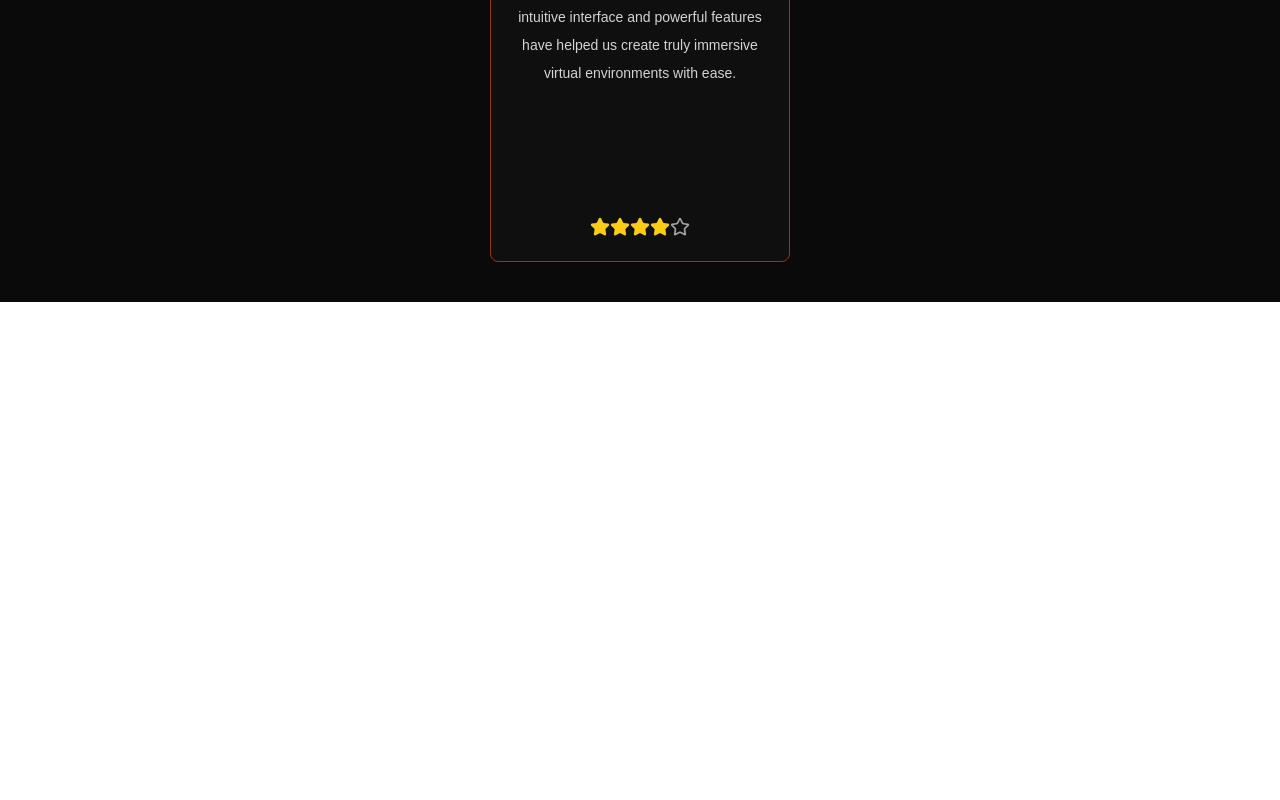
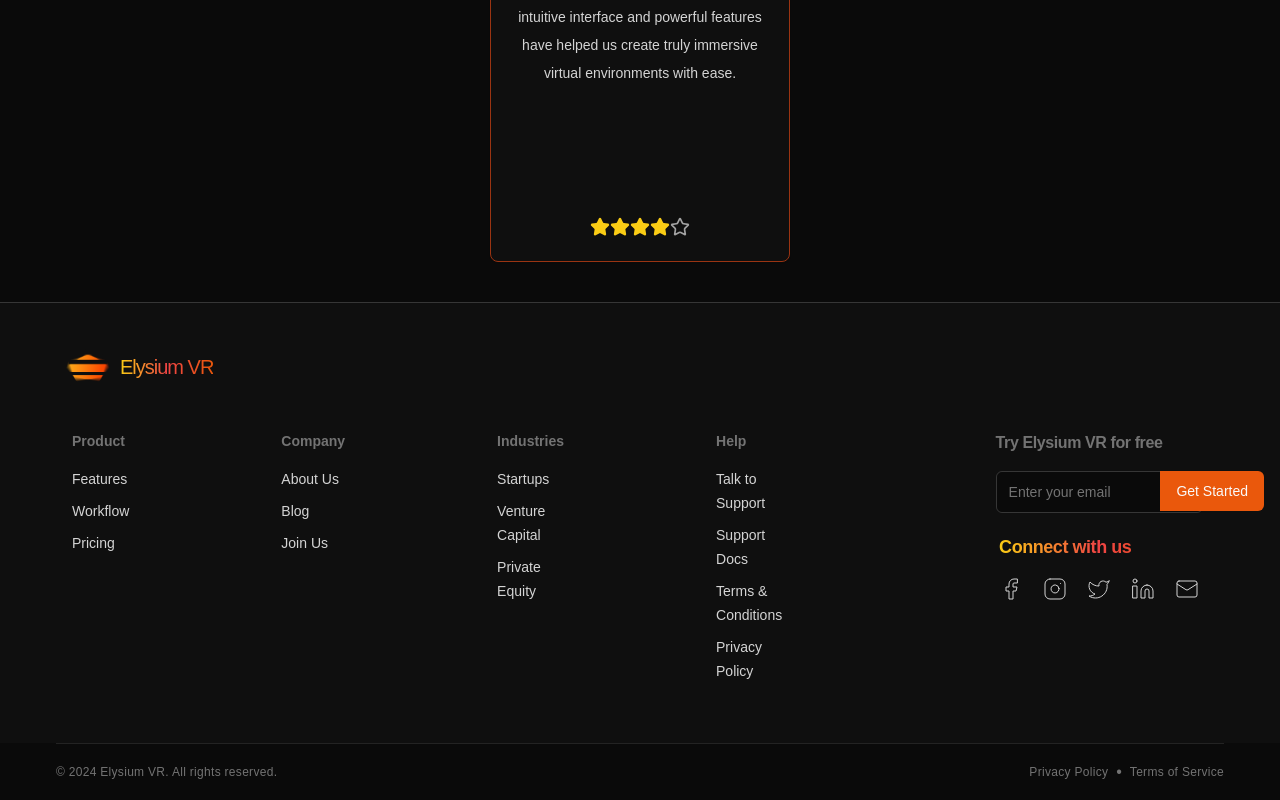
Before and after one commit to kramislife/clone-react-app, a React (Vite) app: page / in a window 1280 px wide. Shown: the part 4548-5348 px from the top of the page. Before the commit the page ends 4850 px from the top, so only its background shows below. Built offline with nearby package versions, Linux system fonts and the light colour scheme.

Commit message:
Add Footer component and update button styles

```diff
--- a/src/App.jsx
+++ b/src/App.jsx
@@ -5,6 +5,7 @@ import Features from "./components/Features/Features";
 import Workflow from "./components/Workflow/Workflow";
 import Pricing from "./components/Pricing/Pricing";
 import Testimony from "./components/Testimony/Testimony";
+import Footer from "./components/Footer/Footer";
 
 const App = () => {
   return (
@@ -17,6 +18,7 @@ const App = () => {
       <Workflow />
       <Pricing />
       <Testimony />
+      <Footer />
     </>
   );
 };
--- /dev/null
+++ b/src/components/Footer/Footer.jsx
@@ -0,0 +1,100 @@
+import logo from "../../assets/logo.png";
+import { footer } from "../../constant/Index";
+import Socials from "./Socials";
+import Reserved from "./Reserved";
+import GetStarted from "./GetStarted";
+
+import { socials } from "../../constant/Index";
+import { Input } from "@/components/ui/input";
+import { Label } from "@/components/ui/label";
+import { Button } from "../ui/button";
+
+const Footer = () => {
+  return (
+    <footer>
+      <div className="bg-background2 py-10 px-4 border-t border-neutral-700/80">
+        <div className="flex flex-col">
+          <div className="flex items-center lg:justify-start justify-center lg:px-12 gap-2 lg:mb-0 mb-10">
+            <img src={logo} alt="logo" className="h-12 w-12" />
+            <p className="gradient text-xl tracking-tighter">Elysium VR </p>
+          </div>
+          <div className="grid grid-cols-2 lg:flex lg:flex-row lg:space-x-24 lg:gap-14 lg:ml-14 lg:pt-10 lg:pb-5 gap-5">
+            {footer.map((item) => (
+              <div key={item.id} className="space-y-4 lg:p-0 pl-8 py-5">
+                <h6 className="text-2xl lg:text-sm text-neutral-500 font-semibold">
+                  {item.title}
+                </h6>
+                <ul className="lg:space-y-2 space-y-1">
+                  {item.links.map((link) => (
+                    <li key={link.id} className="lg:py-0 py-2">
+                      <a
+                        className="lg:text-sm text-md font-extralight text-neutral-300"
+                        href={link.path}
+                      >
+                        {link.title}
+                      </a>
+                    </li>
+                  ))}
+                </ul>
+              </div>
+            ))}
+
+            <div className="flex flex-col items-center relative w-full lg:max-w-sm">
+              <div className=" space-y-4">
+                <Label
+                  htmlFor="email"
+                  className="text-md font-semibold text-neutral-500 tracking-tight"
+                >
+                  Try Elysium VR for free
+                </Label>
+                <div className="border rounded-md border-neutral-700/80">
+                  <Input
+                    type="email"
+                    placeholder="Enter your email"
+                    className="bg-foreground lg:w-full lg:border-none w-full"
+                  />
+                  <Button
+                    className="absolute flex bg-orange-600 rounded-md rounded-l-none top-10 lg:right-0 right-0"
+                    type="submit"
+                  >
+                    Get Started
+                  </Button>
+                </div>
+              </div>
+              <div className="flex flex-col space-y-4 mt-5">
+                <div>
+                  <h6 className="gradient font-semibold text-lg tracking-tight">
+                    Connect with us
+                  </h6>
+                </div>
+                <div className="flex space-x-5">
+                  {socials.map((social, index) => (
+                    <a
+                      key={index}
+                      href={social.url}
+                      target="_blank"
+                      rel="noopener noreferrer"
+                      className={`text-neutral-300 transition-transform duration-300 hover:scale-125  ${
+                        index === 0 && "hover:text-blue-600"
+                      }
+            ${index === 1 && "hover:text-pink-500"}
+            ${index === 2 && "hover:text-sky-400"}
+            ${index === 3 && "hover:text-blue-700"}
+            ${index === 4 && "hover:text-green-600"}`}
+                    >
+                      {social.icon}
+                    </a>
+                  ))}
+                </div>
+              </div>
+            </div>
+          </div>
+        </div>
+      </div>
+      {/* All Right Reserved Section */}
+      <Reserved />
+    </footer>
+  );
+};
+
+export default Footer;
--- /dev/null
+++ b/src/components/Footer/GetStarted.jsx
@@ -0,0 +1,31 @@
+import { Input } from "@/components/ui/input";
+import { Label } from "@/components/ui/label";
+import { Button } from "../ui/button";
+
+const GetStarted = () => {
+  return (
+    <div className=" space-y-4">
+      <Label
+        htmlFor="email"
+        className="text-md font-semibold text-neutral-500 tracking-tight"
+      >
+        Try Elysium VR for free
+      </Label>
+      <div className="border rounded-md border-neutral-700/80">
+        <Input
+          type="email"
+          placeholder="Enter your email"
+          className="bg-foreground lg:w-full lg:border-none w-full"
+        />
+        <Button
+          className="absolute flex bg-orange-600 rounded-md rounded-l-none top-10 lg:right-0 right-0"
+          type="submit"
+        >
+          Get Started
+        </Button>
+      </div>
+    </div>
+  );
+};
+
+export default GetStarted;
--- /dev/null
+++ b/src/components/Footer/Reserved.jsx
@@ -0,0 +1,22 @@
+import React from 'react'
+
+const Reserved = () => {
+  return (
+    <div className="flex justify-between items-center lg:mx-14 lg:px-0 px-4 py-4 border-t border-neutral-800/90">
+    <p className="text-neutral-500 text-xs tracking-wide">
+      &copy; 2024 Elysium VR. All rights reserved.
+    </p>
+    <div className="flex items-center space-x-2">
+      <a href="#" className="text-neutral-500 text-xs tracking-wide">
+        Privacy Policy
+      </a>
+      <span className="text-neutral-500"> • </span>
+      <a href="#" className="text-neutral-500 text-xs tracking-wide">
+        Terms of Service
+      </a>
+    </div>
+  </div>
+  )
+}
+
+export default Reserved
--- /dev/null
+++ b/src/components/Footer/Socials.jsx
@@ -0,0 +1,33 @@
+import { socials } from "../../constant/Index";
+const Socials = () => {
+  return (
+    <div className="flex flex-col space-y-4 mt-5">
+      <div>
+        <h6 className="gradient font-semibold text-lg tracking-tight">
+          Connect with us
+        </h6>
+      </div>
+      <div className="flex space-x-5">
+        {socials.map((social, index) => (
+          <a
+            key={index}
+            href={social.url}
+            target="_blank"
+            rel="noopener noreferrer"
+            className={`text-neutral-300 transition-transform duration-300 hover:scale-125  ${
+              index === 0 && "hover:text-blue-600"
+            }
+            ${index === 1 && "hover:text-pink-500"}
+            ${index === 2 && "hover:text-sky-400"}
+            ${index === 3 && "hover:text-blue-700"}
+            ${index === 4 && "hover:text-green-600"}`}
+          >
+            {social.icon}
+          </a>
+        ))}
+      </div>
+    </div>
+  );
+};
+
+export default Socials;
--- a/src/components/Hero/Hero.jsx
+++ b/src/components/Hero/Hero.jsx
@@ -41,8 +41,12 @@ const Hero = () => {
           className="flex items-center gap-2 mb-2"
           variants={buttonVariants}
         >
-          <Button variant="gradient">Get Started</Button>
-          <Button variant="border">Learn More</Button>
+          <Button variant="gradient" className="lg:w-full w-[22vh]">
+            Get Started
+          </Button>
+          <Button variant="border" className="lg:w-full w-[22vh]">
+            Learn More
+          </Button>
         </motion.div>
 
         <div className="flex lg:flex-row flex-col justify-center lg:gap-3">
--- a/src/components/Pricing/Pricing.jsx
+++ b/src/components/Pricing/Pricing.jsx
@@ -32,7 +32,7 @@ const Pricing = () => {
           {pricingItems.map((item) => (
             <Card
               key={item.id}
-              className="border border-orange-800 lg:w-[300px] w-[350px] flex flex-col"
+              className="border border-orange-800 lg:w-[300px] w-[350px] flex flex-col transition-transform duration-300 ease-in-out hover:scale-105"
             >
               <CardHeader className="space-y-4 pb-10">
                 <div className="flex items-center">
--- /dev/null
+++ b/src/components/ui/input.jsx
@@ -0,0 +1,20 @@
+import * as React from "react";
+
+import { cn } from "@/lib/utils";
+
+const Input = React.forwardRef(({ className, type, ...props }, ref) => {
+  return (
+    <input
+      type={type}
+      className={cn(
+        "flex h-10 w-full rounded-md border border-input bg-background px-3 py-2 text-sm ring-offset-background file:border-0 file:bg-transparent file:text-sm file:font-medium file:text-foreground placeholder:text-muted-foreground focus-visible:outline-none focus-visible:ring-1 focus-visible:ring-ring focus-visible:ring-offset-2 disabled:cursor-not-allowed disabled:opacity-50",
+        className
+      )}
+      ref={ref}
+      {...props}
+    />
+  );
+});
+Input.displayName = "Input";
+
+export { Input };
--- a/src/constant/Index.jsx
+++ b/src/constant/Index.jsx
@@ -9,6 +9,11 @@ import {
   Code,
   Cpu,
   Rocket,
+  Facebook,
+  Instagram,
+  Twitter,
+  LinkedinIcon,
+  Mail,
 } from "lucide-react";
 
 import doe from "../assets/doe.jpg";
@@ -274,3 +279,125 @@ export const testimony = [
     rating: 4,
   },
 ];
+
+// For Footer.jsx File
+export const footer = [
+  {
+    id: 1,
+    title: "Product",
+    links: [
+      {
+        id: 1,
+        title: "Features",
+        path: "/features",
+      },
+      {
+        id: 2,
+        title: "Workflow",
+        path: "/workflow",
+      },
+      {
+        id: 3,
+        title: "Pricing",
+        path: "/pricing",
+      },
+    ],
+  },
+  {
+    id: 2,
+    title: "Company",
+    links: [
+      {
+        id: 1,
+        title: "About Us",
+        path: "/about-us",
+      },
+      {
+        id: 2,
+        title: "Blog",
+        path: "/blog",
+      },
+      {
+        id: 3,
+        title: "Join Us",
+        path: "/join",
+      },
+    ],
+  },
+  {
+    id: 3,
+    title: "Industries",
+    links: [
+      {
+        id: 1,
+        title: "Startups",
+        path: "/startups",
+      },
+      {
+        id: 2,
+        title: "Venture Capital",
+        path: "/venture",
+      },
+      {
+        id: 3,
+        title: "Private Equity",
+        path: "/equity",
+      },
+    ],
+  },
+  {
+    id: 4,
+    title: "Help",
+    links: [
+      {
+        id: 1,
+        title: "Talk to Support",
+        path: "/support",
+      },
+      {
+        id: 2,
+        title: "Support Docs",
+        path: "/docs",
+      },
+      {
+        id: 3,
+        title: "Terms & Conditions",
+        path: "/terms",
+      },
+      {
+        id: 4,
+        title: "Privacy Policy",
+        path: "/privacy",
+      },
+    ],
+  },
+];
+
+// Social Media Services
+export const socials = [
+  {
+    id: 1,
+    icon: <Facebook strokeWidth={1} />,
+    url: "https://www.facebook.com/marky.gariando",
+  },
+  {
+    id: 2,
+    icon: <Instagram strokeWidth={1} />,
+    url: "https://www.instagram.com/markeyyy._/",
+  },
+  {
+    id: 3,
+    icon: <Twitter strokeWidth={1} />,
+    url: "https://x.com/kramislyf",
+  },
+  {
+    id: 4,
+    icon: <LinkedinIcon strokeWidth={1} />,
+    url: "https://www.linkedin.com/in/edmark-gariando-497794275/",
+  },
+  {
+    id: 5,
+    icon: <Mail strokeWidth={1} />,
+    url: "mailto:egariando619@gmail.com?subject=Let's%20Connect&body=Hello,",
+  },
+];
```
